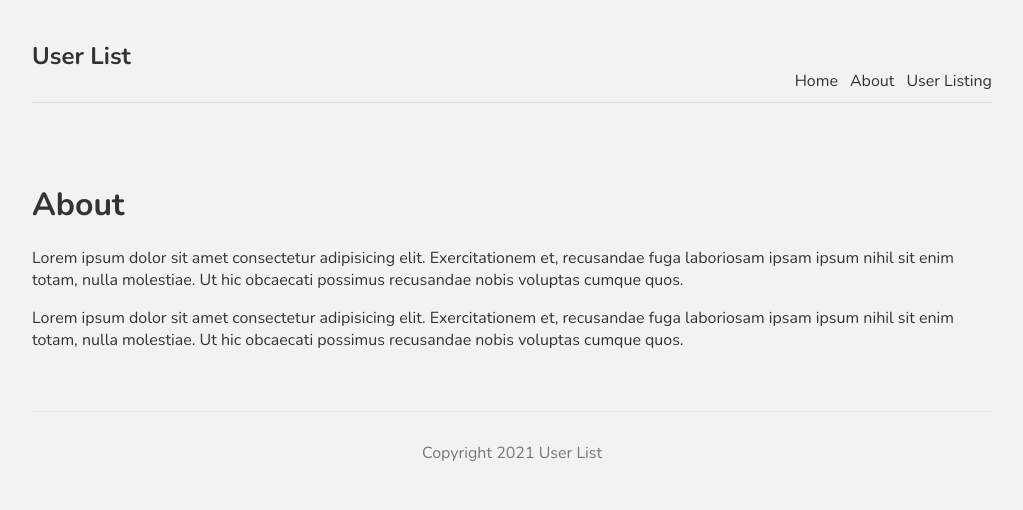
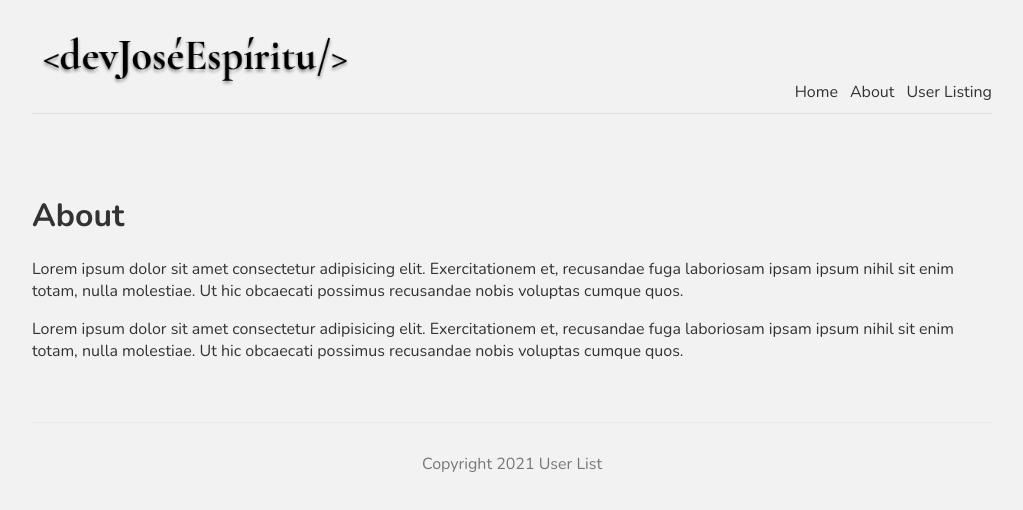
Before and after one commit to joseespiritu/Nextjs, a Next.js app in the folder userlist/: page /about in a window 1280 px wide. Shown: the top 510 px of the page, without its empty margins (128-1151 px from the left). Built offline with nearby package versions, Linux system fonts and the light colour scheme.

Commit message:
Images and metadata

```diff
--- a/userlist/comps/Navbar.js
+++ b/userlist/comps/Navbar.js
@@ -1,10 +1,11 @@
 import Link from 'next/link';
+import Image from 'next/image';
 
 const Navbar = () => {
     return (
         <nav>
             <div className="logo">
-                <h1>User List</h1>
+                <Image src="/logo.png" width={328} height={77}/>
             </div>
             <Link href="/"><a>Home</a></Link>
             <Link href="/about"><a>About</a></Link>
--- a/userlist/pages/about.js
+++ b/userlist/pages/about.js
@@ -1,10 +1,18 @@
+import Head from "next/head";
+
 const About = () => {
     return (
-        <div>
-            <h1>About</h1>
-            <p>Lorem ipsum dolor sit amet consectetur adipisicing elit. Exercitationem et, recusandae fuga laboriosam ipsam ipsum nihil sit enim totam, nulla molestiae. Ut hic obcaecati possimus recusandae nobis voluptas cumque quos.</p>
-            <p>Lorem ipsum dolor sit amet consectetur adipisicing elit. Exercitationem et, recusandae fuga laboriosam ipsam ipsum nihil sit enim totam, nulla molestiae. Ut hic obcaecati possimus recusandae nobis voluptas cumque quos.</p>
-        </div>
+        <>
+            <Head>
+                <title>User List | About</title>
+                <meta name="keywords" content="users" />
+            </Head>
+            <div>
+                <h1>About</h1>
+                <p>Lorem ipsum dolor sit amet consectetur adipisicing elit. Exercitationem et, recusandae fuga laboriosam ipsam ipsum nihil sit enim totam, nulla molestiae. Ut hic obcaecati possimus recusandae nobis voluptas cumque quos.</p>
+                <p>Lorem ipsum dolor sit amet consectetur adipisicing elit. Exercitationem et, recusandae fuga laboriosam ipsam ipsum nihil sit enim totam, nulla molestiae. Ut hic obcaecati possimus recusandae nobis voluptas cumque quos.</p>
+            </div>
+        </>
     );
 }
 
```
Also changed, not shown: userlist/pages/index.js (+7 -0 lines), userlist/public/logo.png (added).
